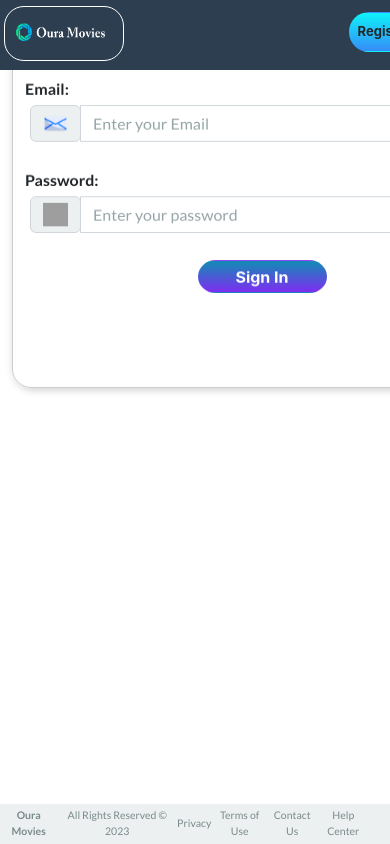
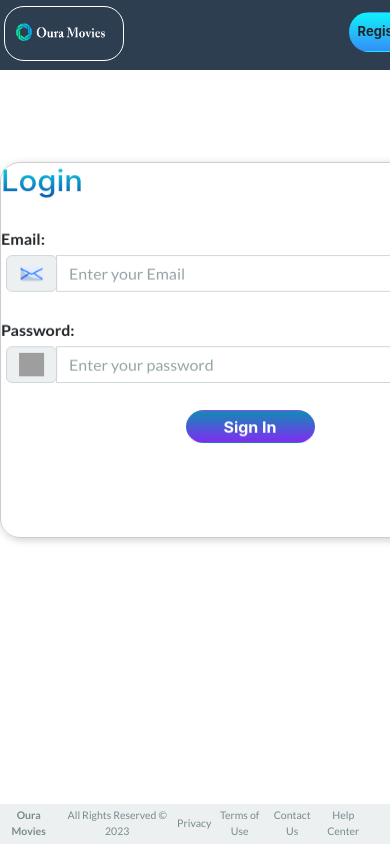
Before and after one commit to Arturo0214/oura-movies-frontend, a React (Vite) app: page /login in a window 390 px wide. Shown: the top 844 px of the page. Built offline with nearby package versions, Linux system fonts and the light colour scheme; grey boxes are pictures that could not be loaded.

Commit message:
fix: responsive design -Register.jsx

```diff
--- a/src/components/MovieModal.jsx
+++ b/src/components/MovieModal.jsx
@@ -36,7 +36,7 @@
             height='300px'
             controls
             playing
-            volume='0.8'
+            volume='0.9'
           />
         </div>
         <div className="col-6">
--- a/src/components/Navbar.jsx
+++ b/src/components/Navbar.jsx
@@ -30,7 +30,7 @@
   }
 
   return (
-    <nav className="navbar navbar-expand-md navbar-dark bg-primary fixed-top w-100">
+    <nav className="navbar navbar-expand-lg navbar-dark bg-primary fixed-top w-100">
       <section className="container-fluid justify-content-start">
         <ul>
           <li className="nav oura">
--- a/src/index.css
+++ b/src/index.css
@@ -347,7 +347,7 @@
 
 @media (max-width: 481px) {
   .container{
-    margin: 0 auto;
+    padding: 0%;
   }
   .gradient-blue{
     margin-left: 330px;
```
Also changed, not shown: .babelrc (deleted).
